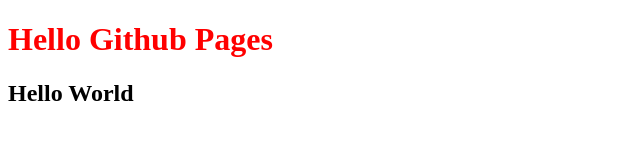
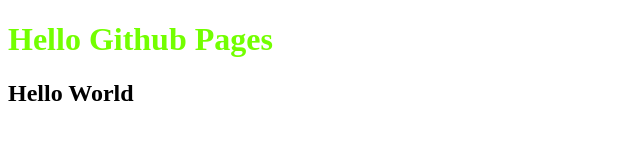
Before and after one commit to lixue12345/github-page-test, a plain HTML site: page index.html in a window 1280 px wide. Shown: the whole page, without its empty margins (0-640 px from the left). Drawn offline with Linux system fonts and the light colour scheme.

Commit message:
feat: 新增文件

```diff
--- a/styles.css
+++ b/styles.css
@@ -1,3 +1,3 @@
 .title {
-    color: red;
+    color: rgb(115, 255, 0);
 }
```
